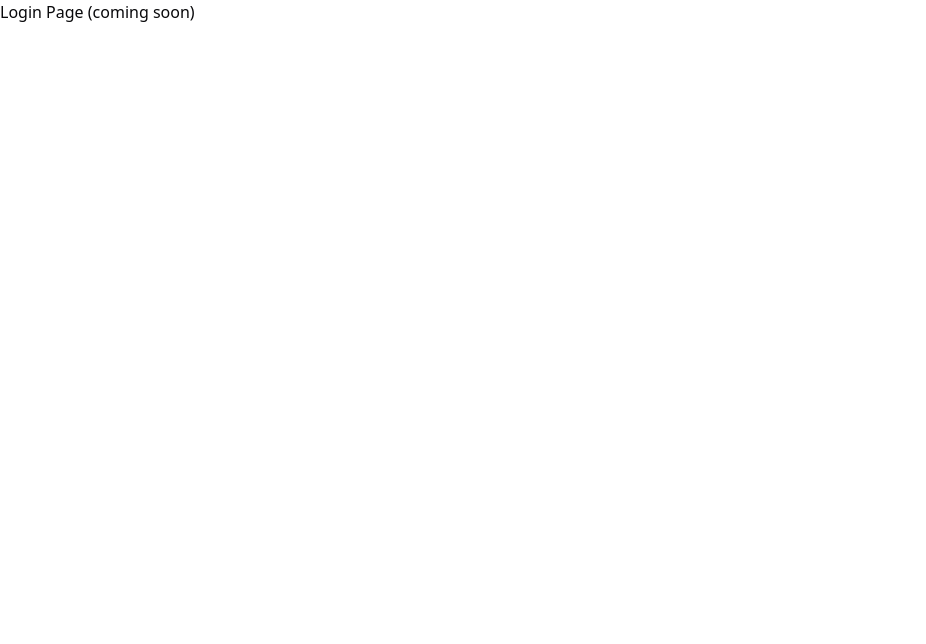
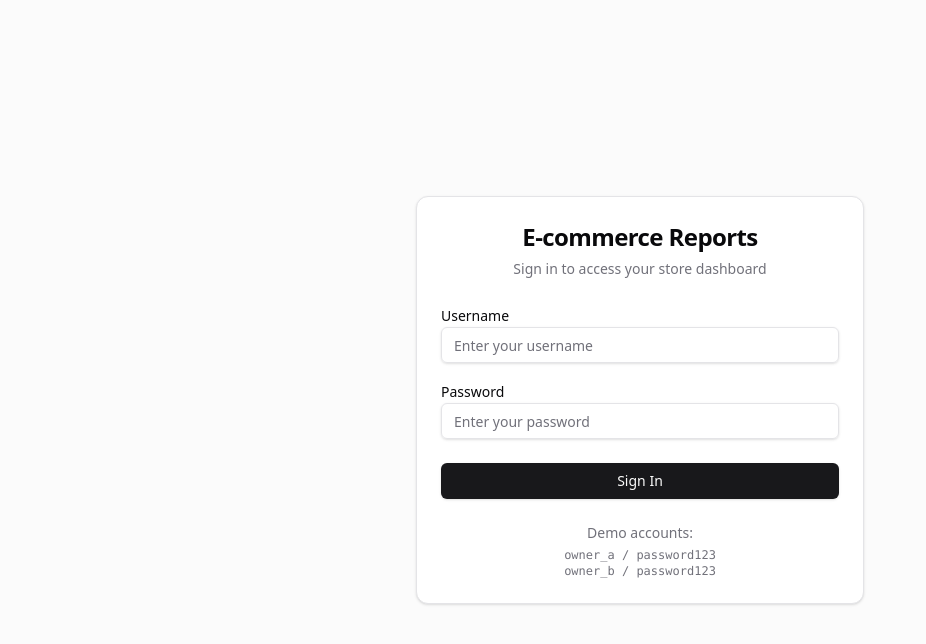
Before and after one commit to humblezxc/nlp-commerce-analytics, a React app in the folder frontend/: page /login in a window 1280 px wide. Shown: the top 644 px of the page, without its empty margins (0-926 px from the left). Built offline with nearby package versions, Linux system fonts and the light colour scheme; the HTML template or start-up script is replaced by a standard one.

Commit message:
Build login page with form and API integration

```diff
--- a/frontend/src/App.jsx
+++ b/frontend/src/App.jsx
@@ -1,11 +1,12 @@
 import { BrowserRouter, Routes, Route, Navigate } from 'react-router-dom';
+import LoginPage from '@/pages/LoginPage';
 
 function App() {
   return (
     <BrowserRouter>
       <Routes>
         <Route path="/" element={<Navigate to="/login" replace />} />
-        <Route path="/login" element={<div>Login Page (coming soon)</div>} />
+        <Route path="/login" element={<LoginPage />} />
         <Route path="/dashboard" element={<div>Dashboard (coming soon)</div>} />
       </Routes>
     </BrowserRouter>
--- /dev/null
+++ b/frontend/src/pages/LoginPage.jsx
@@ -0,0 +1,91 @@
+import { useState } from 'react';
+import { useNavigate } from 'react-router-dom';
+import { Button } from '@/components/ui/button';
+import { Input } from '@/components/ui/input';
+import { Label } from '@/components/ui/label';
+import { Card, CardHeader, CardTitle, CardDescription, CardContent, CardFooter } from '@/components/ui/card';
+import api from '@/services/api';
+
+function LoginPage() {
+  const navigate = useNavigate();
+  const [username, setUsername] = useState('');
+  const [password, setPassword] = useState('');
+  const [error, setError] = useState('');
+  const [loading, setLoading] = useState(false);
+
+  const handleSubmit = async (e) => {
+    e.preventDefault();
+    setError('');
+    setLoading(true);
+
+    try {
+      const response = await api.post('/auth/login', { username, password });
+      const { token, user } = response.data;
+
+      localStorage.setItem('token', token);
+      localStorage.setItem('user', JSON.stringify(user));
+
+      navigate('/dashboard');
+    } catch (err) {
+      setError(err.response?.data?.error || 'Login failed. Please try again.');
+    } finally {
+      setLoading(false);
+    }
+  };
+
+  return (
+    <div className="min-h-screen flex items-center justify-center bg-muted/40 p-4">
+      <Card className="w-full max-w-md">
+        <CardHeader className="text-center">
+          <CardTitle className="text-2xl">E-commerce Reports</CardTitle>
+          <CardDescription>Sign in to access your store dashboard</CardDescription>
+        </CardHeader>
+        <form onSubmit={handleSubmit}>
+          <CardContent className="space-y-4">
+            {error && (
+              <div className="p-3 text-sm text-destructive bg-destructive/10 rounded-md">
+                {error}
+              </div>
+            )}
+            <div className="space-y-2">
+              <Label htmlFor="username">Username</Label>
+              <Input
+                id="username"
+                type="text"
+                placeholder="Enter your username"
+                value={username}
+                onChange={(e) => setUsername(e.target.value)}
+                required
+                disabled={loading}
+              />
+            </div>
+            <div className="space-y-2">
+              <Label htmlFor="password">Password</Label>
+              <Input
+                id="password"
+                type="password"
+                placeholder="Enter your password"
+                value={password}
+                onChange={(e) => setPassword(e.target.value)}
+                required
+                disabled={loading}
+              />
+            </div>
+          </CardContent>
+          <CardFooter>
+            <Button type="submit" className="w-full" disabled={loading}>
+              {loading ? 'Signing in...' : 'Sign In'}
+            </Button>
+          </CardFooter>
+        </form>
+        <div className="px-6 pb-6 text-center text-sm text-muted-foreground">
+          <p>Demo accounts:</p>
+          <p className="font-mono text-xs mt-1">owner_a / password123</p>
+          <p className="font-mono text-xs">owner_b / password123</p>
+        </div>
+      </Card>
+    </div>
+  );
+}
+
+export default LoginPage;
```
